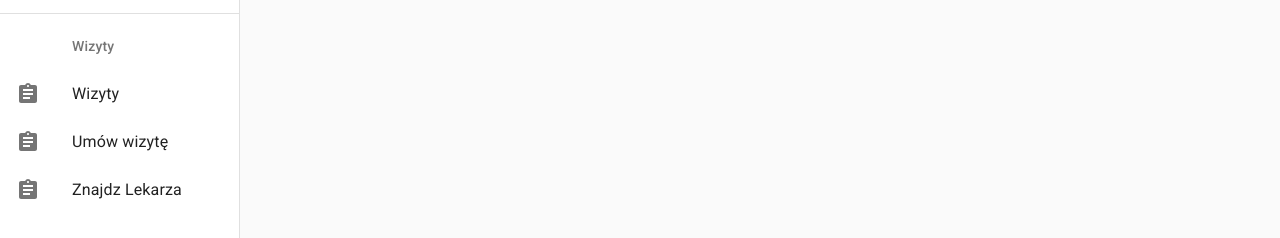
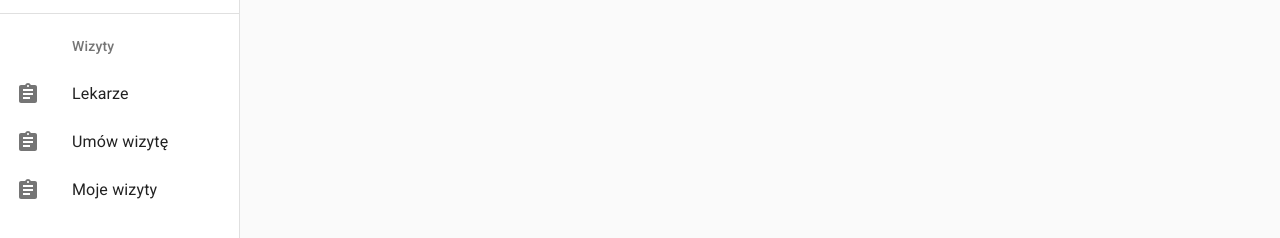
Before and after one commit to Dawidblocher/Vet-clinic-frontend, a React (Create React App) app: page /doctors in a window 1280 px wide. Shown: the part 212-450 px from the top of the page. Built offline with nearby package versions, Linux system fonts and the light colour scheme.

Commit message:
add pets and doctors view

```diff
--- a/src/listItems.jsx
+++ b/src/listItems.jsx
@@ -27,7 +27,7 @@ export const mainListItems = (
       button
       key="mypet"
       component={Link}
-      to="/"
+      to="/mypets"
     >
       <ListItemIcon>
         <ShoppingCartIcon />
@@ -51,11 +51,16 @@ export const mainListItems = (
 export const secondaryListItems = (
   <div>
     <ListSubheader inset>Wizyty</ListSubheader>
-    <ListItem button>
+    <ListItem
+    button
+    key="addpet"
+    component={Link}
+    to="/doctors"
+    >
       <ListItemIcon>
         <AssignmentIcon />
       </ListItemIcon>
-      <ListItemText primary="Wizyty" />
+      <ListItemText primary="Lekarze" />
     </ListItem>
     <ListItem button>
       <ListItemIcon>
@@ -67,7 +72,7 @@ export const secondaryListItems = (
       <ListItemIcon>
         <AssignmentIcon />
       </ListItemIcon>
-      <ListItemText primary="Znajdz Lekarza" />
+      <ListItemText primary="Moje wizyty" />
     </ListItem>
   </div>
 );
```
